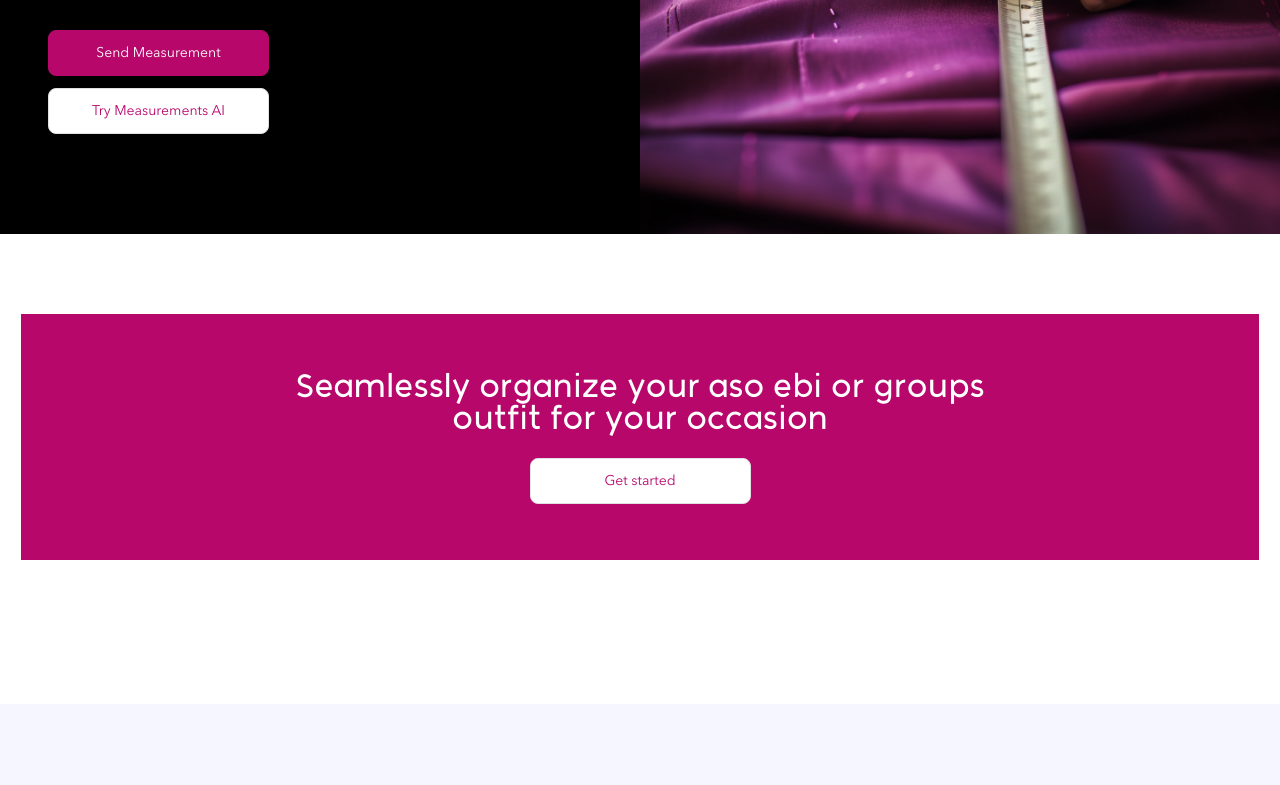
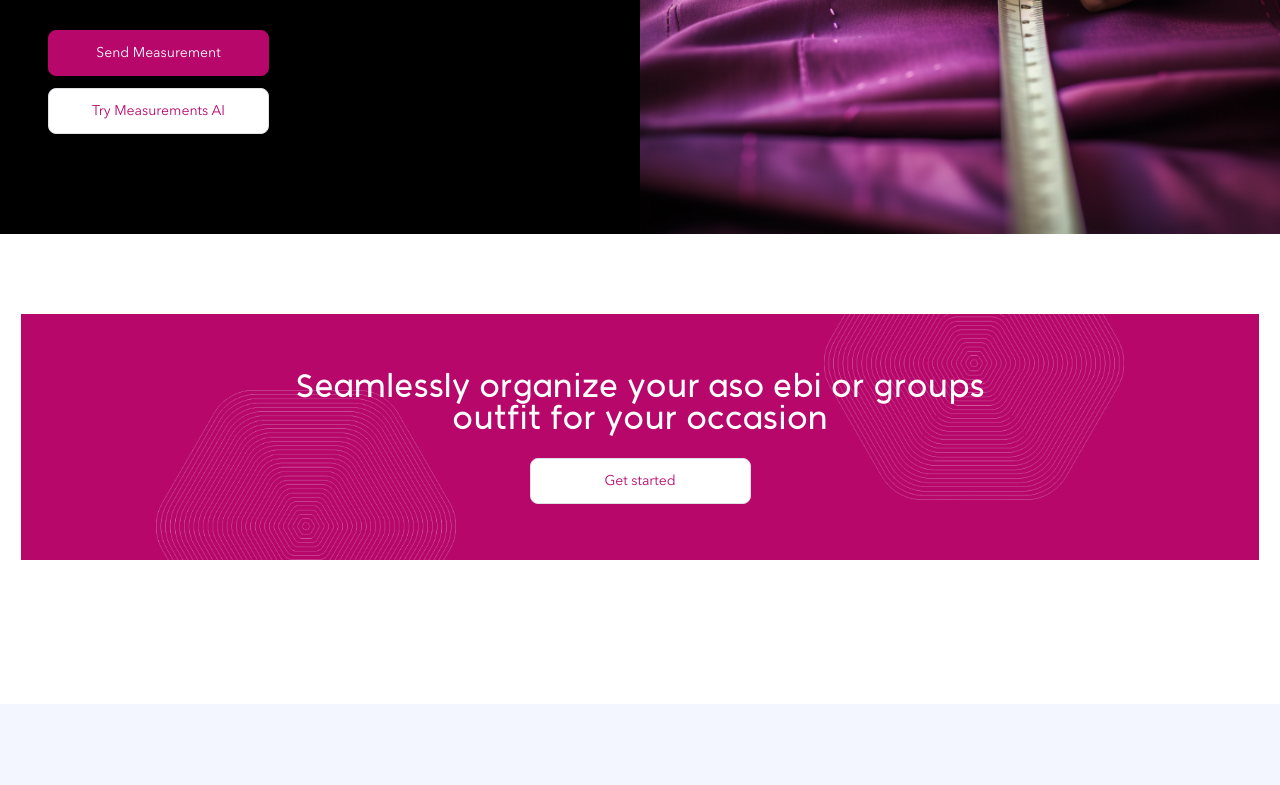
Before and after one commit to Fitted-NG/landing-pages, a Next.js app: page /groups in a window 1280 px wide. Shown: the part 5984-6769 px from the top of the page. Built offline with nearby package versions, Linux system fonts and the light colour scheme.

Commit message:
feat: Add spiral backgrounds to send measurements section

```diff
--- a/src/components/groups/SendMeasurements.tsx
+++ b/src/components/groups/SendMeasurements.tsx
@@ -1,6 +1,7 @@
 import Image from "next/image";
 import Button from "./Button";
 import Measurement1 from "/public/measurement-1.png";
+
 export default function SendMeasurements() {
   return (
     <section>
@@ -48,7 +49,16 @@ export default function SendMeasurements() {
         </div>
       </div>
 
-      <div className="bg-main-purple lg:mt-20 lg:max-w-[1238px] mx-auto py-12 lg:py-14">
+      <div className="bg-main-purple relative lg:mt-20 lg:max-w-[1238px] mx-auto py-12 lg:py-14 overflow-hidden">
+        <div className="absolute w-[300px] h-[250px] -bottom-10 left-[calc(50%-250px)] lg:left-[135px] overflow-hidden">
+          <Image
+            src="/spiral-1.png"
+            alt="spiral background image"
+            loading="lazy"
+            fill={true}
+            className="object-contain object-center"
+          />
+        </div>
         <div className="container mx-auto px-6 md:px-12">
           <div className="max-w-[275px] md:max-w-[728px] mx-auto mb-6">
             <h2 className="text-white text-2xl lg:text-[32px] text-center">
@@ -61,6 +71,15 @@ export default function SendMeasurements() {
             <Button type="white">Get started</Button>
           </div>
         </div>
+        <div className="absolute w-[300px] h-[250px] -top-10 right-[calc(50%-250px)] lg:right-[135px] overflow-hidden">
+          <Image
+            src="/spiral-2.png"
+            alt="spiral background image"
+            loading="lazy"
+            fill={true}
+            className="object-contain object-center"
+          />
+        </div>
       </div>
     </section>
   );
--- a/src/components/groups/heroBackground.tsx
+++ b/src/components/groups/heroBackground.tsx
@@ -28,7 +28,7 @@ export default function HeroBackground() {
       {bgImageIndex === 0 && (
         <Image
           src={bgImagePaths[0]}
-          alt={"women celebrating fashion"}
+          alt={"Women celebrating fashion"}
           fill={true}
           loading="lazy"
           className="object-cover object-center animate-fade-in"
@@ -37,7 +37,7 @@ export default function HeroBackground() {
       {bgImageIndex === 1 && (
         <Image
           src={bgImagePaths[1]}
-          alt={"women celebrating fashion"}
+          alt={"Men celebrating fashion"}
           fill={true}
           loading="lazy"
           className="object-cover object-center animate-fade-in"
--- a/tailwind.config.ts
+++ b/tailwind.config.ts
@@ -34,7 +34,7 @@ const config: Config = {
         },
         "brands-carousel": {
           "0%": { transform: "translateX(0)" },
-          "100%": { transform: "translateX(-1248px)" },
+          "100%": { transform: "translateX(-2496px)" },
         },
         "fade-in": {
           "0%": { opacity: "0.5", scale: "1.05" },
```
Also changed, not shown: public/spiral-1.png (added), public/spiral-2.png (added).
